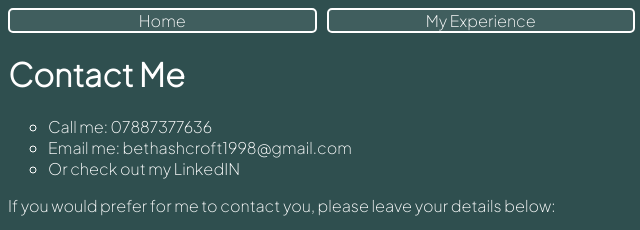
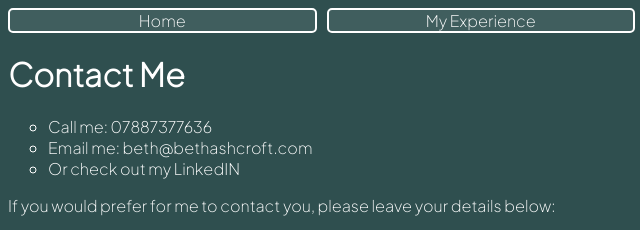
Before and after one commit to Bethashcroft/mywebsite, a website: page Contact Me.html in a window 1280 px wide. Shown: the top 230 px of the page, 0-640 px from the left. Drawn offline with Linux system fonts and the light colour scheme.

Commit message:
Updated email address

```diff
--- a/Contact Me.html
+++ b/Contact Me.html
@@ -27,8 +27,8 @@
       <li>Call me: 07887377636</li>
       <li>
         Email me:
-        <a href="mailto:bethashcroft1998@gmail.com"
-          >bethashcroft1998@gmail.com</a
+        <a href="mailto:beth@bethashcroft.com"
+          >beth@bethashcroft.com</a
         >
       </li>
       <li>
--- /dev/null
+++ b/package.json
@@ -0,0 +1,5 @@
+{
+  "dependencies": {
+    "jest": "^29.5.0"
+  }
+}
```
Also changed, not shown: 2 other files.
